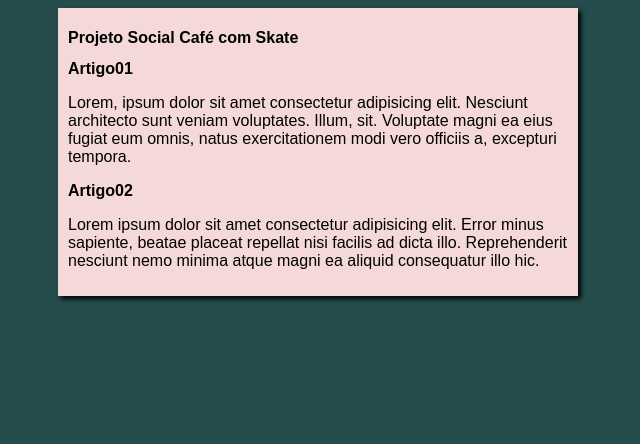
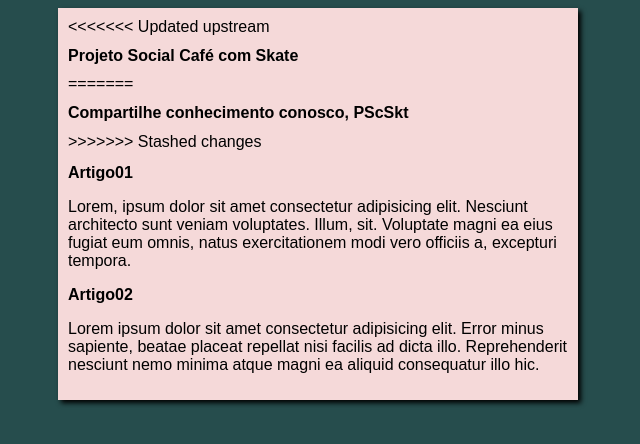
Before and after one commit to rodolphorso/projeto_site_cafecomskate, a plain HTML site: page index.html in a window 1280 px wide. Shown: the whole page, without its empty margins (322-962 px from the left). Drawn offline with Linux system fonts and the light colour scheme.

Commit message:
Update index.html

```diff
--- a/index.html
+++ b/index.html
@@ -9,7 +9,12 @@
 <body>
     <main>
         <header>
+<<<<<<< Updated upstream
             <h1>Projeto Social Café com Skate</h1>
+=======
+            <h1>Compartilhe conhecimento conosco, PScSkt</h1>
+
+>>>>>>> Stashed changes
         </header>
 
         <article>
```
